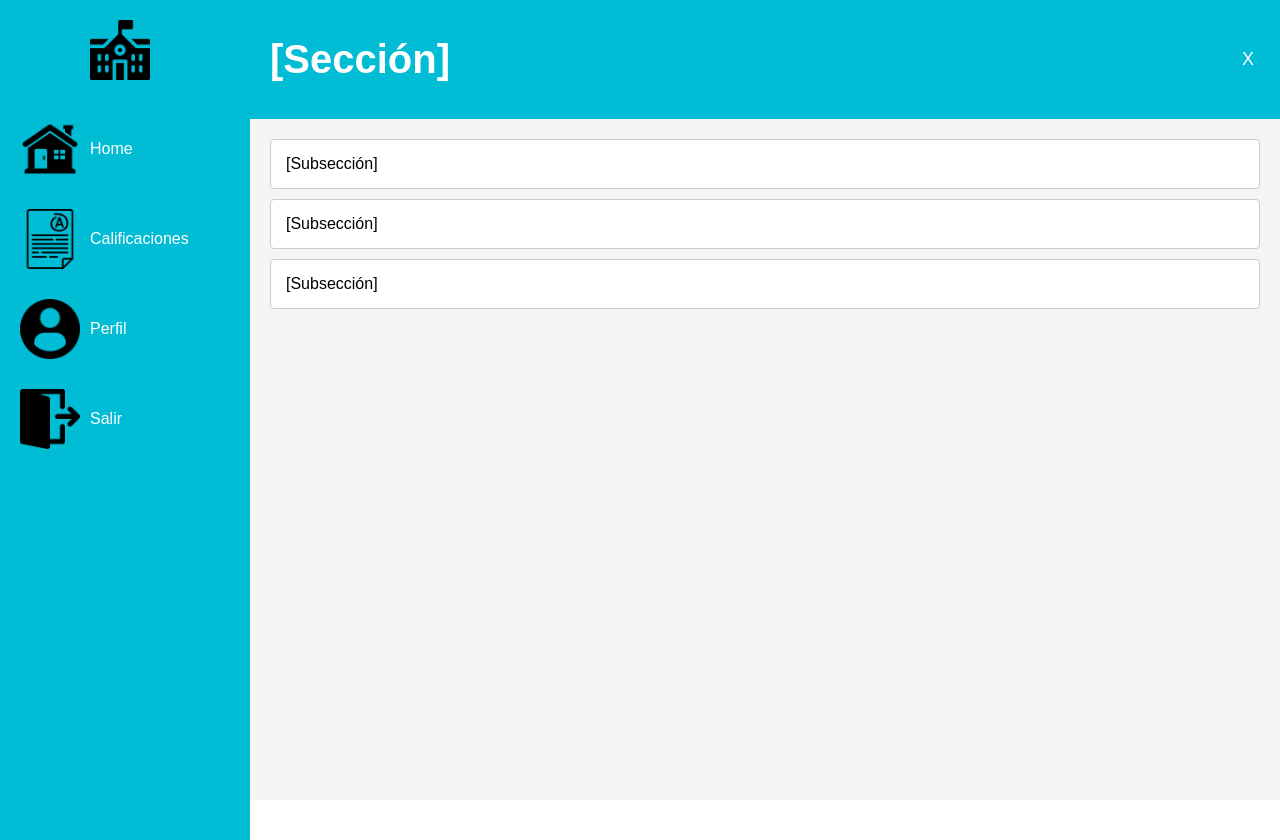
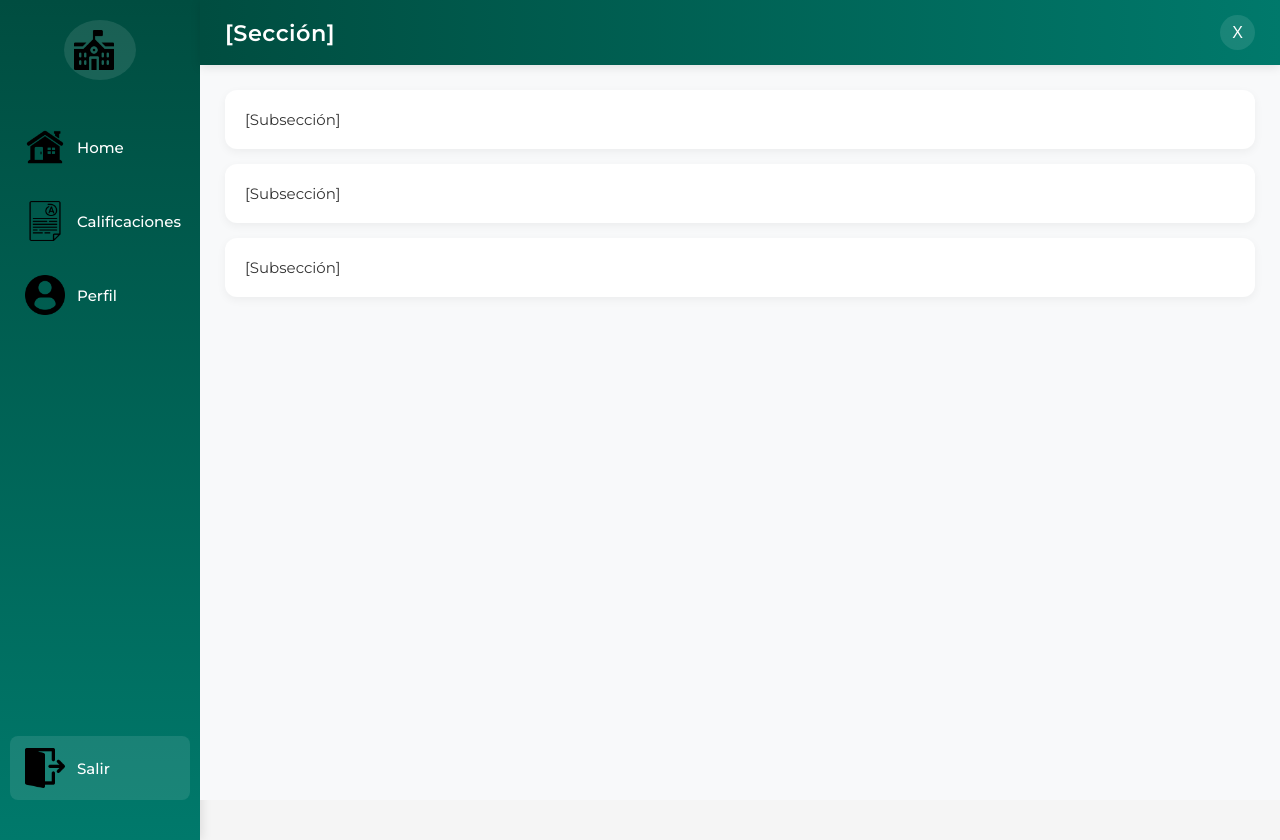
Before and after one commit to FabianAresB/Tortas-Evis-Suaves-Tonala-DelAstillero, a Flask app: page /Index in a window 1280 px wide. Run offline with Flask 3, Linux system fonts and the light colour scheme.

Commit message:
Update index.css
Cambios visuales en la interfaz

```diff
--- a/Flask_App_Esc/static/css/index.css
+++ b/Flask_App_Esc/static/css/index.css
@@ -1,9 +1,12 @@
 /* General */
+@import url('https://fonts.googleapis.com/css2?family=Montserrat:wght@400;500;600;700&display=swap');
+
 body {
     margin: 0;
-    font-family: Arial, sans-serif;
+    font-family: 'Montserrat', Arial, sans-serif;
     display: flex;
     height: 100vh;
+    background-color: #f5f5f5;
 }
 
 .container {
@@ -13,87 +16,166 @@ body {
 
 /* Barra lateral */
 .sidebar {
-    width: 250px;
-    background-color: #00bcd4;
+    width: 200px;
+    background: linear-gradient(to bottom, #004d40, #00796b);
     color: white;
     display: flex;
-    flex-direction: column; /* Asegura que los elementos estén en columna */
+    flex-direction: column;
     align-items: center;
     padding: 20px 0;
-    height: 100vh; /* Asegura que la barra lateral ocupe toda la altura de la ventana */
+    height: 100vh;
+    box-shadow: 2px 0 10px rgba(0, 0, 0, 0.1);
 }
 
 .logo {
-    margin-bottom: 20px;
+    margin-bottom: 30px;
+    padding: 10px;
+    border-radius: 50%;
+    background-color: rgba(255, 255, 255, 0.1);
+    display: flex;
+    justify-content: center;
+    align-items: center;
+    transition: transform 0.3s ease;
+}
+
+.logo:hover {
+    transform: scale(1.05);
 }
 
 .menu {
     width: 100%;
-    flex-grow: 1; /* Permite que el menú ocupe el espacio disponible */
+    flex-grow: 1;
+    display: flex;
+    flex-direction: column;
 }
 
 .menu-item {
     display: flex;
     align-items: center;
-    padding: 15px 20px;
+    padding: 12px 15px;
+    margin: 5px 10px;
     text-decoration: none;
     color: white;
-    transition: background-color 0.3s;
-    font-size: 16px;
+    transition: all 0.3s ease;
+    border-radius: 8px;
+    font-size: 15px;
+    font-weight: 500;
 }
 
 .menu-item:hover {
-    background-color: #0097a7;
+    background-color: rgba(255, 255, 255, 0.15);
+    transform: translateX(5px);
 }
 
 .icon {
-    width: 60px; /* Tamaño del ícono */
-    height: 60px; /* Tamaño del ícono */
-    margin-right: 10px;
+    width: 40px;
+    height: 40px;
+    margin-right: 12px;
+    transition: transform 0.3s ease;
+}
+
+.menu-item:hover .icon {
+    transform: scale(1.1);
 }
 
 /* Botón de "Salir" */
 .menu-item:last-child {
-    margin-top: auto; /* Empuja el botón de "Salir" hacia abajo */
+    margin-top: auto;
+    margin-bottom: 20px;
+    background-color: rgba(255, 255, 255, 0.1);
+}
+
+.menu-item:last-child:hover {
+    background-color: rgba(255, 255, 255, 0.2);
 }
 
 /* Contenido principal */
 .main-content {
     flex: 1;
-    background-color: #f5f5f5;
     display: flex;
     flex-direction: column;
+    background-color: #f8f9fa;
 }
 
 .header {
     display: flex;
     justify-content: space-between;
     align-items: center;
-    background-color: #00bcd4;
+    background: linear-gradient(to right, #004d40, #00796b);
     color: white;
-    padding: 10px 20px;
+    padding: 15px 25px;
     font-size: 20px;
+    box-shadow: 0 2px 10px rgba(0, 0, 0, 0.1);
+}
+
+.header h1 {
+    font-weight: 600;
+    margin: 0;
+    font-size: 1.4rem;
+    letter-spacing: 0.5px;
 }
 
 .close-btn {
-    background: none;
+    background: rgba(255, 255, 255, 0.1);
     border: none;
     color: white;
-    font-size: 18px;
+    font-size: 16px;
     cursor: pointer;
+    height: 35px;
+    width: 35px;
+    border-radius: 50%;
+    display: flex;
+    align-items: center;
+    justify-content: center;
+    transition: all 0.3s ease;
+}
+
+.close-btn:hover {
+    background: rgba(255, 255, 255, 0.2);
+    transform: rotate(90deg);
 }
 
 .subsections {
-    padding: 20px;
+    padding: 25px;
+    display: flex;
+    flex-direction: column;
+    gap: 15px;
 }
 
 .subsection {
     background-color: white;
-    border: 1px solid #ccc;
-    padding: 15px;
-    margin-bottom: 10px;
-    border-radius: 4px;
-    font-size: 16px;
+    border: none;
+    padding: 20px;
+    border-radius: 12px;
+    font-size: 15px;
     display: flex;
     align-items: center;
+    box-shadow: 0 3px 10px rgba(0, 0, 0, 0.05);
+    transition: all 0.3s ease;
+    color: #333;
 }
+
+.subsection:hover {
+    box-shadow: 0 5px 15px rgba(0, 0, 0, 0.1);
+    transform: translateY(-2px);
+}
+
+/* Responsive para pantallas pequeñas */
+@media (max-width: 768px) {
+    .sidebar {
+        width: 70px;
+    }
+
+    .menu-item span {
+        display: none;
+    }
+
+    .icon {
+        margin-right: 0;
+    }
+
+    .menu-item {
+        justify-content: center;
+        padding: 15px 0;
+    }
+}
```
